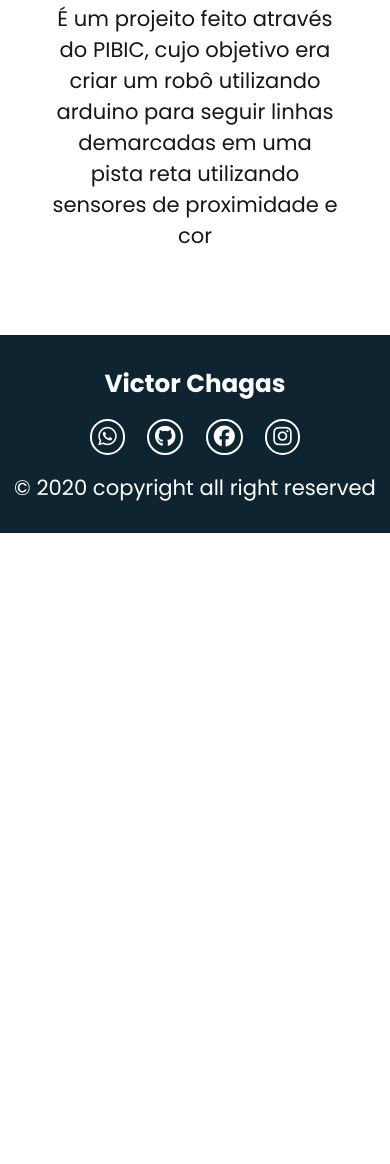
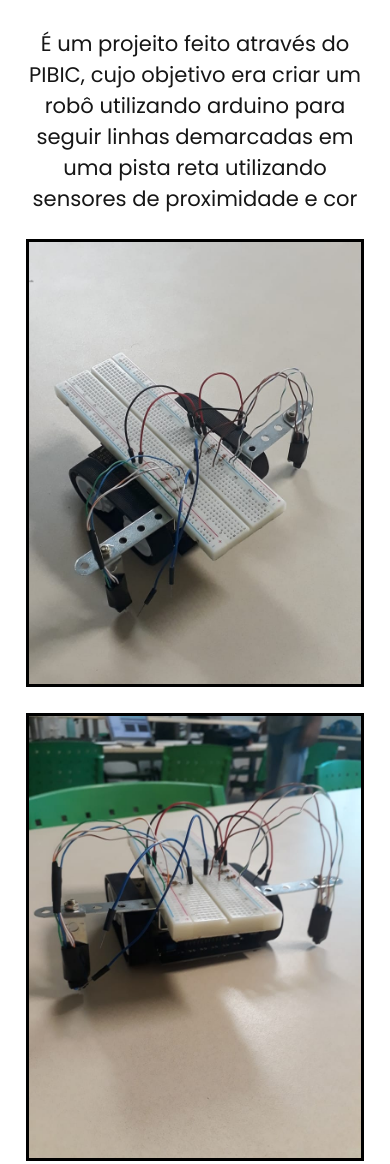
Before and after one commit to VictorChagasS/Portfolio_CH, a plain HTML site: page projects/index.html in a window 390 px wide. Shown: the part 4168-5332 px from the top of the page. Before the commit the page ends 4701 px from the top, so only its background shows below. Drawn offline with nearby package versions, Linux system fonts and the light colour scheme.

Commit message:
projects responsive with labic robot images

```diff
--- a/projects/index.html
+++ b/projects/index.html
@@ -84,7 +84,8 @@
                 <div class="text_story">
                 <h3>Um projeto criado por iniciação científica utilizando arduino</h3>
                 <p>É um projeito feito através do PIBIC, cujo objetivo era criar um robô utilizando arduino para seguir linhas demarcadas em uma pista reta utilizando sensores de proximidade e cor </p>
-
+                <img src="imgs/robobase_img.jpeg" class="robot_img">
+                <img src="imgs/robobase_img2.jpeg"class="robot_img">
                 </div>
             </div>
 
--- a/projects/style.css
+++ b/projects/style.css
@@ -138,6 +138,10 @@ body {
     align-items: center;
 }
 
+.robot_img{
+    margin-top: 3vh;
+}
+
 
 footer {
     width: 100%;
@@ -160,19 +164,23 @@ footer .social_footer span{
 footer .social_footer a {
     color: red;
 }
+.social_footer{
+    height: 40px;
+}
 
 .icon_footer {
     color: #fff;
     border: 2px solid #fff;
 }
 .icon_social {
+
     padding: 0.7vh;
     border: 2px solid #fff;
     border-radius: 180px;
     color:#fff;
 }
 .icon_social:hover{
-    font-size: 40px;
+    font-size: 30px;
 }
 @media screen and (min-width: 1024px)
 {
@@ -189,6 +197,11 @@ footer .social_footer a {
 
 
 }
+.robot_img{
+    margin-top: 3vh;
+    margin-right: 0!important
+
+}
 .scroll1{
     padding-bottom: 0;
 }
@@ -203,7 +216,7 @@ footer .social_footer a {
         order: -1;
     }
     #integrador2{
-        width: 100%;
+      width: 100%;
         margin: 0;
         display: none;
     }
@@ -215,8 +228,10 @@ footer .social_footer a {
         margin: 0;
     }
     #mobile_img{
+        width: 350px;
         display: block;
         margin: 0 0 15px 0;
+
     }
 
  }
```
Also changed, not shown: projects/imgs/robobase_img.jpeg (added), projects/imgs/robobase_img2.jpeg (added).
